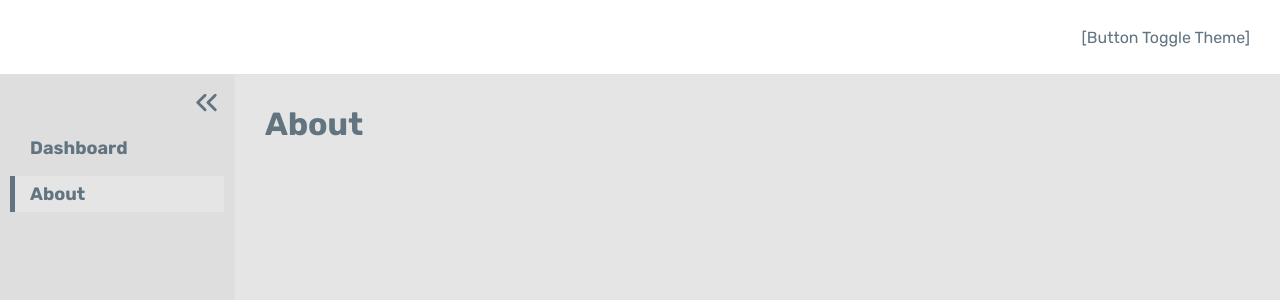
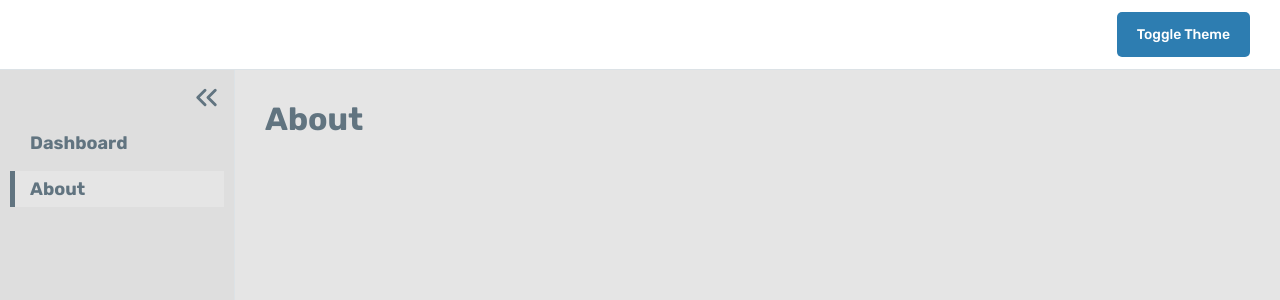
Before and after one commit to FelipeBelloDultra/covid-dash, a React (Create React App) app: page /about in a window 1280 px wide. Shown: the top 300 px of the page. Built offline with nearby package versions, Linux system fonts and the light colour scheme; no server answers.

Commit message:
feat: create context for change theme

```diff
--- a/src/components/Header/index.tsx
+++ b/src/components/Header/index.tsx
@@ -1,9 +1,15 @@
+import { useTheme } from '../../hooks/Themes';
+
 import { Container } from './styles';
 
 const Header: React.FC = () => {
+  const { handleToggleTheme } = useTheme();
+
   return (
     <Container>
-      <button type="button">[Button Toggle Theme]</button>
+      <button type="button" onClick={handleToggleTheme}>
+        Toggle Theme
+      </button>
     </Container>
   );
 };
--- a/src/components/Header/styles.ts
+++ b/src/components/Header/styles.ts
@@ -10,9 +10,17 @@ export const Container = styled.div`
   padding: 0 30px;
 
   button {
-    background-color: #fff;
-    font-size: 16px;
-    color: #617480;
-    margin: 27.5px 0%;
+    padding: 14px 20px;
+    margin: 12px 0px;
+    font-size: 14px;
+    border-radius: 5px;
+    font-weight: 500;
+    color: #fff;
+    background: ${props => props.theme.tertiaryColor};
+    transition: all 0.2s;
+
+    &:hover {
+      opacity: 0.8;
+    }
   }
 `;
--- a/src/components/InputFiltred/styles.ts
+++ b/src/components/InputFiltred/styles.ts
@@ -61,7 +61,7 @@ export const FilterContainer = styled.ul`
       height: 100%;
       width: 100%;
       font-size: 14px;
-      color: #000;
+      color: #617480;
       text-align: left;
     }
   }
--- /dev/null
+++ b/src/hooks/Themes.tsx
@@ -0,0 +1,90 @@
+import {
+  createContext,
+  useState,
+  useCallback,
+  useContext,
+  useEffect,
+  useMemo,
+} from 'react';
+
+interface Color {
+  primaryColor: string;
+  secondaryColor: string;
+  tertiaryColor: string;
+  fourthColor: string;
+  default: 'white' | 'black';
+  white: '#fff';
+  black: '#000';
+}
+
+interface ThemesContextData {
+  handleToggleTheme(): void;
+  colors: Color;
+}
+
+const ThemesContext = createContext<ThemesContextData>({} as ThemesContextData);
+
+const ThemesProvider: React.FC = ({ children }) => {
+  const [theme, setTheme] = useState<'dark' | 'light'>(() => {
+    const themeStorage = localStorage.getItem('@theme');
+
+    if (themeStorage === 'light') {
+      return 'light';
+    }
+
+    return 'dark';
+  });
+
+  useEffect(() => {
+    localStorage.setItem('@theme', theme);
+  }, [theme]);
+
+  const handleToggleTheme = useCallback(() => {
+    if (theme === 'dark') {
+      setTheme('light');
+    } else {
+      setTheme('dark');
+    }
+  }, [theme]);
+
+  const colors = useMemo<Color>(() => {
+    if (theme === 'light') {
+      return {
+        primaryColor: '#e5e5e5',
+        secondaryColor: '#dedede',
+        tertiaryColor: '#617480',
+        fourthColor: '#dce2e6',
+        default: 'white',
+        black: '#000',
+        white: '#fff',
+      };
+    }
+    return {
+      primaryColor: '#da4545',
+      secondaryColor: '#98c007',
+      tertiaryColor: '#2d7db1',
+      fourthColor: '#c631f3',
+      default: 'black',
+      black: '#000',
+      white: '#fff',
+    };
+  }, [theme]);
+
+  return (
+    <ThemesContext.Provider value={{ handleToggleTheme, colors }}>
+      {children}
+    </ThemesContext.Provider>
+  );
+};
+
+function useTheme(): ThemesContextData {
+  const context = useContext(ThemesContext);
+
+  if (!context) {
+    throw new Error('useTheme must be used within an ThemesProvider');
+  }
+
+  return context;
+}
+
+export { ThemesProvider, useTheme };
--- a/src/hooks/index.tsx
+++ b/src/hooks/index.tsx
@@ -1,7 +1,12 @@
 import { CasesProvider } from './Cases';
+import { ThemesProvider } from './Themes';
 
 const AppProvider: React.FC = ({ children }) => {
-  return <CasesProvider>{children}</CasesProvider>;
+  return (
+    <CasesProvider>
+      <ThemesProvider>{children}</ThemesProvider>
+    </CasesProvider>
+  );
 };
 
 export default AppProvider;
--- a/src/routes/index.tsx
+++ b/src/routes/index.tsx
@@ -1,4 +1,7 @@
 import { Switch, Redirect } from 'react-router-dom';
+import { ThemeProvider } from 'styled-components';
+
+import { useTheme } from '../hooks/Themes';
 
 import Route from './Route';
 import Default from '../layouts/Default';
@@ -7,14 +10,18 @@ import Dashboard from '../pages/Dashboard';
 import About from '../pages/About';
 
 const Routes: React.FC = () => {
+  const { colors } = useTheme();
+
   return (
-    <Switch>
-      <Route path="/dashboard" exact component={Dashboard} layout={Default} />
+    <ThemeProvider theme={colors}>
+      <Switch>
+        <Route path="/dashboard" exact component={Dashboard} layout={Default} />
 
-      <Route path="/about" exact component={About} layout={Default} />
+        <Route path="/about" exact component={About} layout={Default} />
 
-      <Redirect to="/dashboard" />
-    </Switch>
+        <Redirect to="/dashboard" />
+      </Switch>
+    </ThemeProvider>
   );
 };
 
```
